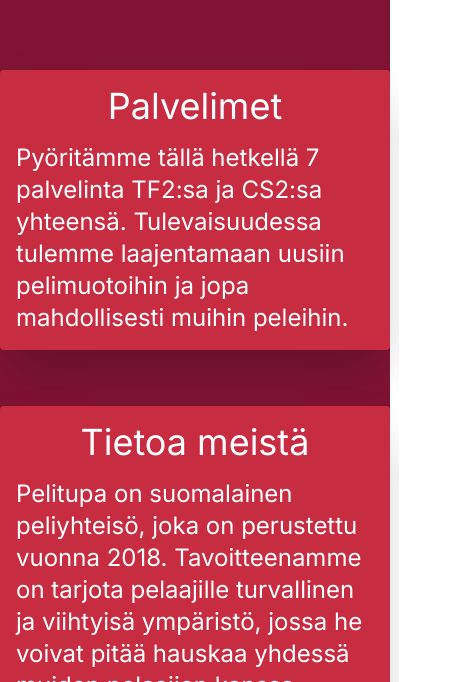
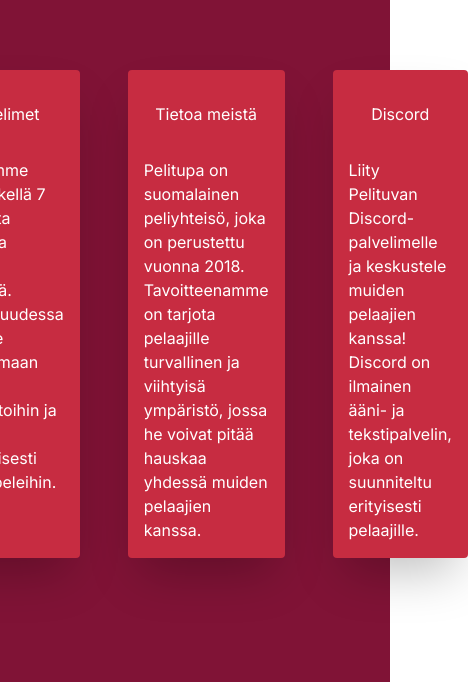
Before and after one commit to CallMeBlad3z/gameserver-website, a Next.js app in the folder community-website/: page / in a window 390 px wide. Shown: the part 886-1568 px from the top of the page, 468 px wide, since content can reach past the window. Built offline with nearby package versions, Linux system fonts and the light colour scheme.

Commit message:
Fixed responsiveness

```diff
--- a/community-website/src/components/infosection.tsx
+++ b/community-website/src/components/infosection.tsx
@@ -1,19 +1,19 @@
 export default function InfoSection() {
     return (
         <section className="bg-red-dark">
-            <div className="container items-center mx-auto pb-52 pt-28">
-                <div className="container flex flex-wrap gap-14">
-                    <div className="flex-1 rounded p-4 xs:p-5 sm:p-10 bg-red shadow-2xl ">
-                        <h2 className="text-white text-4xl text-center pb-4">Palvelimet</h2>
-                        <p className="text-white text-2xl">Pyöritämme tällä hetkellä 7 palvelinta TF2:sa ja CS2:sa yhteensä. Tulevaisuudessa tulemme laajentamaan uusiin pelimuotoihin ja jopa mahdollisesti muihin peleihin.</p>
+            <div className="container mx-auto pb-52 pt-28">
+                <div className="text-white container flex 2xl:flex-nowrap xs:flex-wrap md:flex-row justify-center gap-12">
+                    <div className="container aspect-square xl:basis-1/3 lg:basis-1/2 md:basis-1/2 xs:basis-2/3 rounded p-4 xs:p-5 sm:p-10 bg-red shadow-2xl ">
+                        <h2 className="text-center sm:text-2xl md:text-3xl lg:text-4xl mt-4 pb-8">Palvelimet</h2>
+                        <p className="md:text-1xl lg:text-2xl">Pyöritämme tällä hetkellä 7 palvelinta TF2:sa ja CS2:sa yhteensä. Tulevaisuudessa tulemme laajentamaan uusiin pelimuotoihin ja jopa mahdollisesti muihin peleihin.</p>
                     </div>
-                    <div className="flex-1 rounded p-4 xs:p-5 sm:p-10 bg-red shadow-2xl">
-                        <h2 className="text-white text-4xl text-center pb-4">Tietoa meistä</h2>
-                        <p className="text-white text-2xl">Pelitupa on suomalainen peliyhteisö, joka on perustettu vuonna 2018. Tavoitteenamme on tarjota pelaajille turvallinen ja viihtyisä ympäristö, jossa he voivat pitää hauskaa yhdessä muiden pelaajien kanssa.</p>
+                    <div className="container aspect-square xl:basis-1/3 lg:basis-1/2 md:basis-1/2 xs:basis-2/3 rounded p-4 xs:p-5 sm:p-10 bg-red shadow-2xl">
+                        <h2 className="text-center sm:text-2xl md:text-3xl lg:text-4xl mt-4 pb-8">Tietoa meistä</h2>
+                        <p className="md:text-1xl lg:text-2xl">Pelitupa on suomalainen peliyhteisö, joka on perustettu vuonna 2018. Tavoitteenamme on tarjota pelaajille turvallinen ja viihtyisä ympäristö, jossa he voivat pitää hauskaa yhdessä muiden pelaajien kanssa.</p>
                     </div>
-                    <div className="flex-1 rounded p-4 xs:p-5 sm:p-10 bg-red shadow-2xl">
-                        <h2 className="text-white sm:text-2xl md:text-3xl lg:text-4xl text-center pb-4">Discord</h2>
-                        <p className="text-white md:text-1xl lg:text-2xl">Liity Pelituvan Discord-palvelimelle ja keskustele muiden pelaajien kanssa! Discord on ilmainen ääni- ja tekstipalvelin, joka on suunniteltu erityisesti pelaajille.</p>
+                    <div className="container aspect-square xl:basis-1/3 lg:basis-1/2 md:basis-1/2 xs:basis-2/3 rounded p-4 xs:p-5 sm:p-10 bg-red shadow-2xl">
+                        <h2 className="text-center sm:text-2xl md:text-3xl lg:text-4xl mt-4 pb-8">Discord</h2>
+                        <p className="md:text-1xl lg:text-2xl">Liity Pelituvan Discord-palvelimelle ja keskustele muiden pelaajien kanssa! Discord on ilmainen ääni- ja tekstipalvelin, joka on suunniteltu erityisesti pelaajille.</p>
                     </div>
                 </div>
             </div>
```
